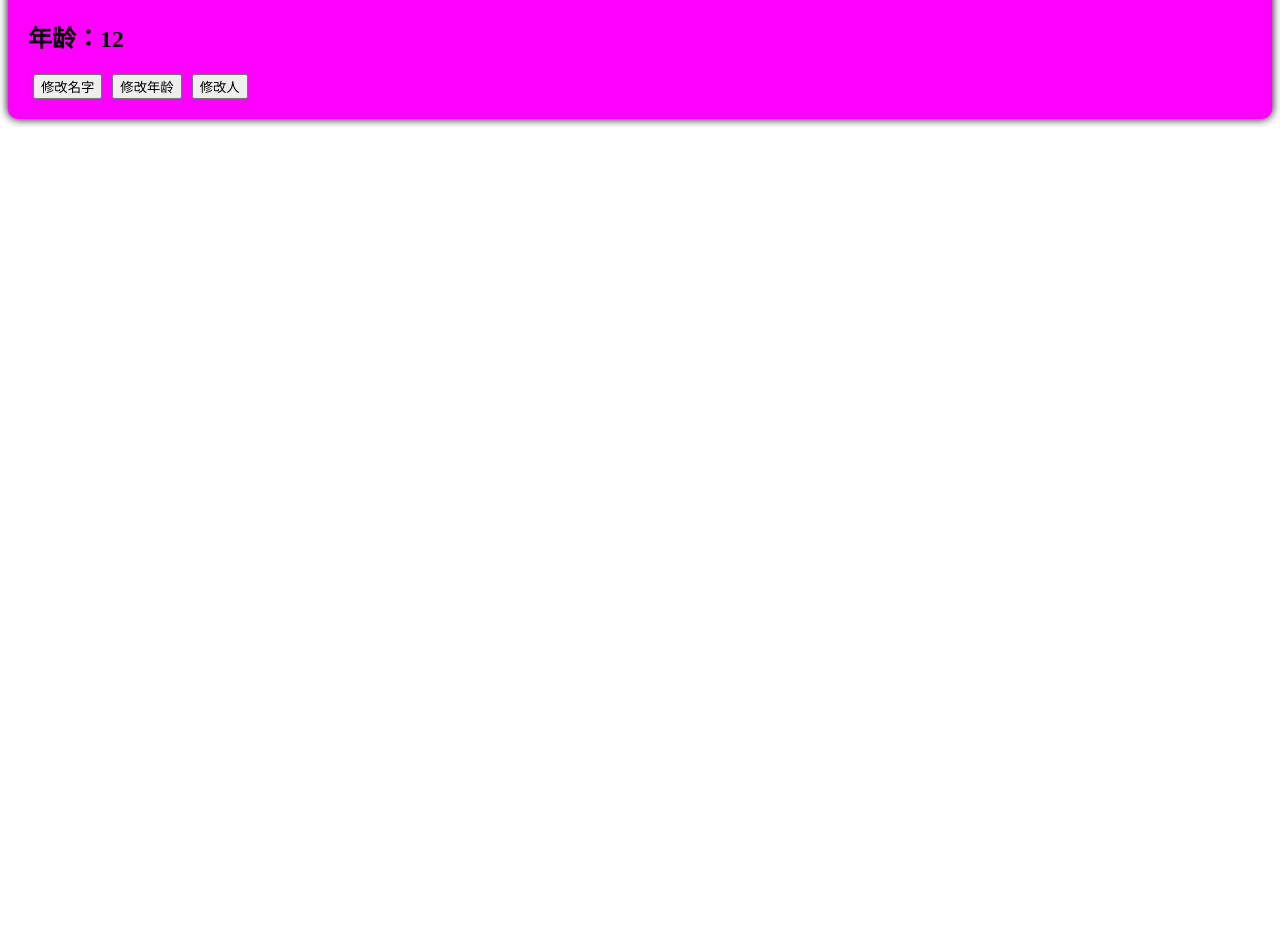
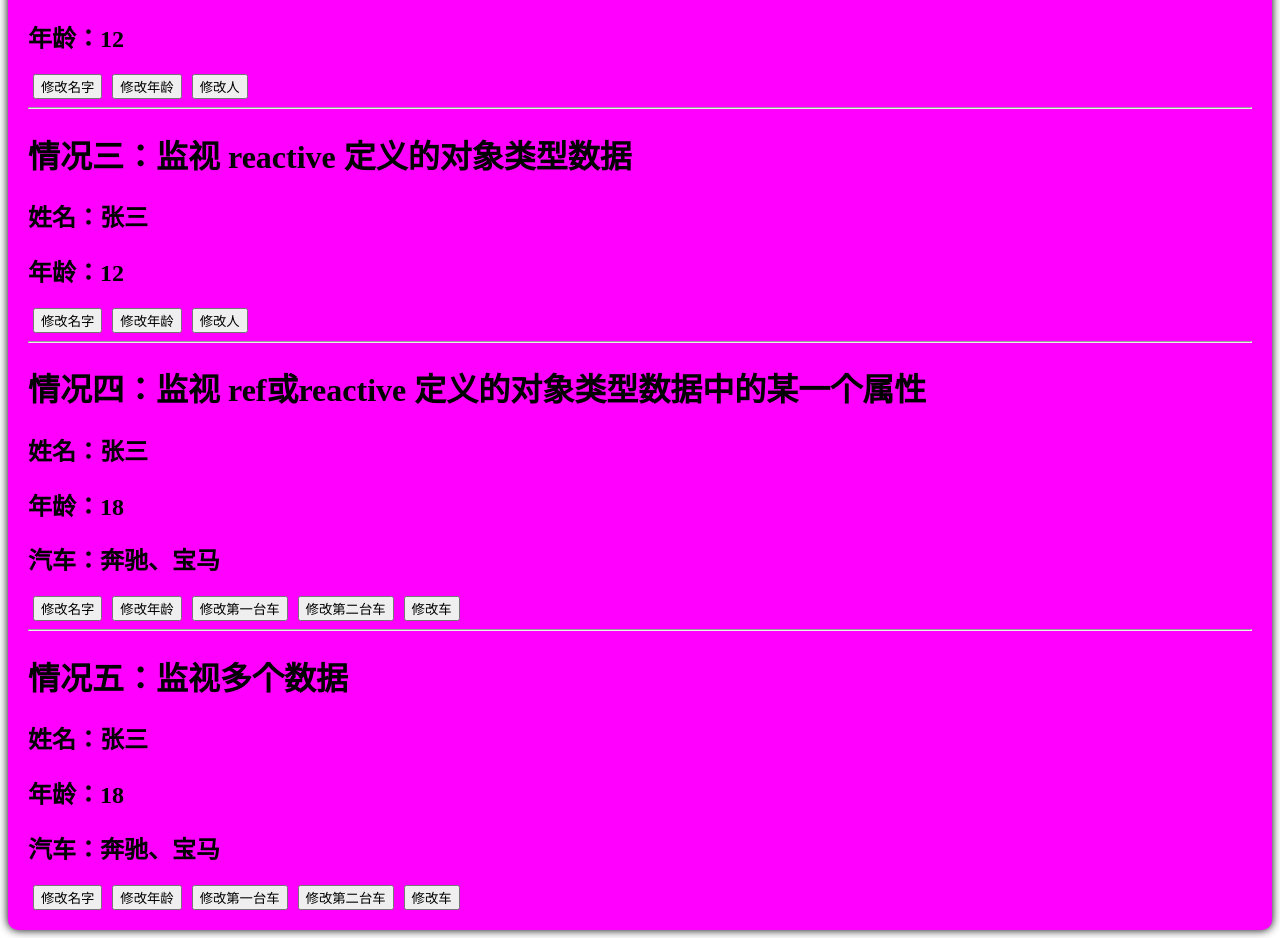
Before and after one commit to yiang231/vue3, a Vue app: page / in a window 1280 px wide. Shown: the part 1480-2418 px from the top of the page. Before the commit the page ends 1607 px from the top, so only its background shows below. Built offline with nearby package versions, Linux system fonts and the light colour scheme.

Commit message:
watch监视的后三种情况

```diff
--- a/src/components/Watch.vue
+++ b/src/components/Watch.vue
@@ -10,6 +10,33 @@
         <button @click="changePersonName()">修改名字</button>
         <button @click="changePersonAge()">修改年龄</button>
         <button @click="changePerson()">修改人</button>
+        <hr />
+        <h1>情况三：监视 reactive 定义的对象类型数据</h1>
+        <h2>姓名：{{ person3.name }}</h2>
+        <h2>年龄：{{ person3.age }}</h2>
+        <button @click="changePersonName3()">修改名字</button>
+        <button @click="changePersonAge3()">修改年龄</button>
+        <button @click="changePerson3()">修改人</button>
+        <hr />
+        <h1>情况四：监视 ref或reactive 定义的对象类型数据中的某一个属性</h1>
+        <h2>姓名：{{ person4.name }}</h2>
+        <h2>年龄：{{ person4.age }}</h2>
+        <h2>汽车：{{ person4.car.car1 }}、{{ person4.car.car2 }}</h2>
+        <button @click="changePersonName4()">修改名字</button>
+        <button @click="changePersonAge4()">修改年龄</button>
+        <button @click="changeCar1()">修改第一台车</button>
+        <button @click="changeCar2()">修改第二台车</button>
+        <button @click="changeCar()">修改车</button>
+        <hr />
+        <h1>情况五：监视多个数据</h1>
+        <h2>姓名：{{ person5.name }}</h2>
+        <h2>年龄：{{ person5.age }}</h2>
+        <h2>汽车：{{ person5.car.car1 }}、{{ person5.car.car2 }}</h2>
+        <button @click="changePersonName5()">修改名字</button>
+        <button @click="changePersonAge5()">修改年龄</button>
+        <button @click="changeCar51()">修改第一台车</button>
+        <button @click="changeCar52()">修改第二台车</button>
+        <button @click="changeCar5()">修改车</button>
     </div>
 </template>
 <script lang="ts">
@@ -18,7 +45,7 @@ export default {
 }
 </script>
 <script lang="ts" setup>
-import { ref, watch } from 'vue'
+import { ref, watch, reactive } from 'vue'
 
 let sum = ref(0)
 
@@ -65,6 +92,113 @@ watch(
         immediate: true
     }
 )
+
+let person3 = reactive({
+    name: '张三',
+    age: 12
+})
+
+function changePersonName3() {
+    person3.name += '@'
+}
+
+function changePersonAge3() {
+    person3.age += 1
+}
+
+function changePerson3() {
+    // 地址值不变
+    Object.assign(person3, { name: '李四', age: 43 })
+}
+
+// 监视 reactive 定义的对象类型数据时，默认开启深度监视 deep: true，且监视不可关闭
+watch(person3, (value, oldValue) => {
+    console.log('person3 changed', value, oldValue)
+})
+
+let person4 = reactive({
+    name: '张三',
+    age: 18,
+    car: {
+        car1: '奔驰',
+        car2: '宝马'
+    }
+})
+
+function changePersonName4() {
+    person4.name += '$'
+}
+
+function changePersonAge4() {
+    person4.age += 1
+}
+
+function changeCar1() {
+    person4.car.car1 = '奥迪'
+}
+
+function changeCar2() {
+    person4.car.car2 = '大众'
+}
+
+function changeCar() {
+    person4.car = { car1: 'Phoenix', car2: 'Giant' }
+}
+
+watch(
+    // 要监视的属性是基本类型时，必须写成 getter 函数的形式
+    () => {
+        return person4.name
+    },
+    (value, oldValue) => {
+        console.log('person4 changed', value, oldValue)
+    }
+)
+
+watch(
+    // 要监视的属性是对象类型时，可以直接写属性，此时对于属性整体的改变无法监视到
+    // 建议写成 getter 函数的形式，此时对于对象里的单一属性变化无法监视到，需要手动开启深度监视
+    () => {
+        return person4.car
+    },
+    (value, oldValue) => {
+        console.log('person4 changed', value, oldValue)
+    },
+    { deep: true }
+)
+
+let person5 = reactive({
+    name: '张三',
+    age: 18,
+    car: {
+        car1: '奔驰',
+        car2: '宝马'
+    }
+})
+
+function changePersonName5() {
+    person5.name += '$'
+}
+
+function changePersonAge5() {
+    person5.age += 1
+}
+
+function changeCar51() {
+    person5.car.car1 = '奥迪'
+}
+
+function changeCar52() {
+    person5.car.car2 = '大众'
+}
+
+function changeCar5() {
+    person5.car = { car1: 'Phoenix', car2: 'Giant' }
+}
+
+watch([() => person5.name, () => person5.car.car1, () => person5.car], (value, oldValue) => {
+    console.log('person5 changed', value, oldValue)
+})
 </script>
 <style scoped>
 .watch {
```
